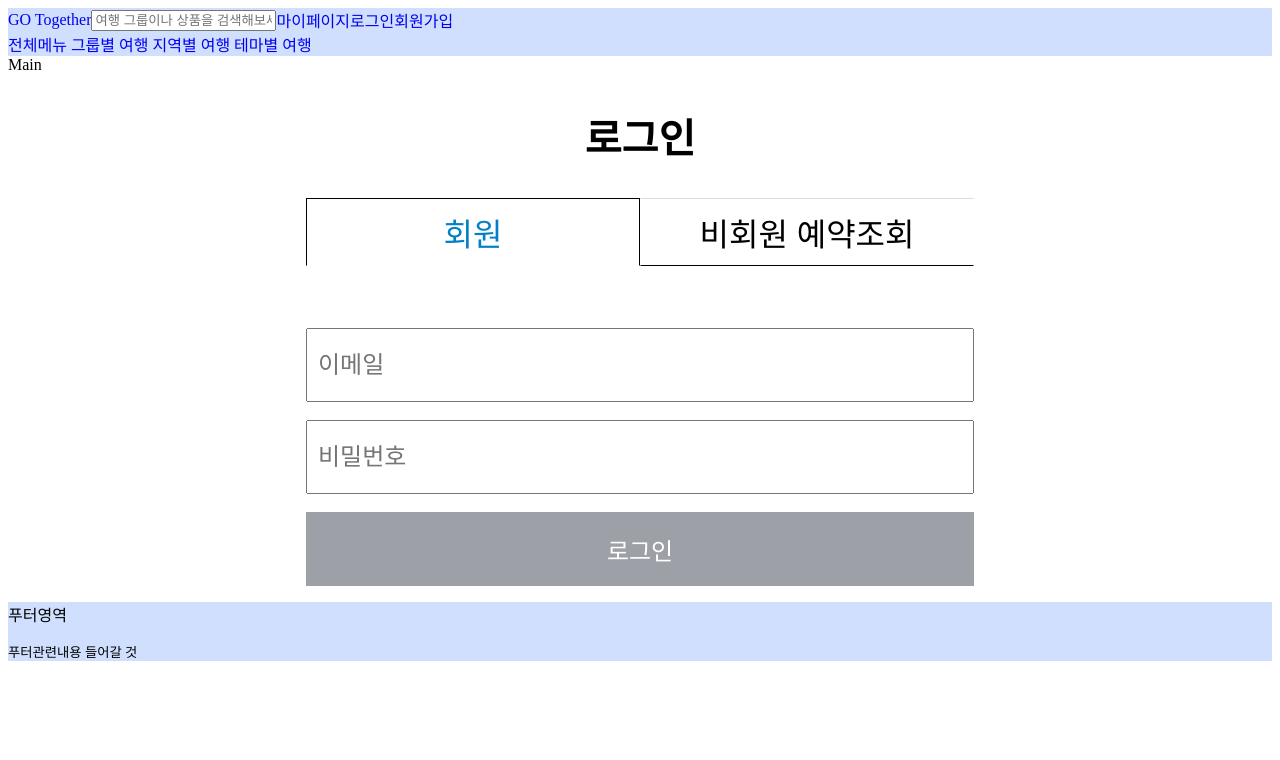
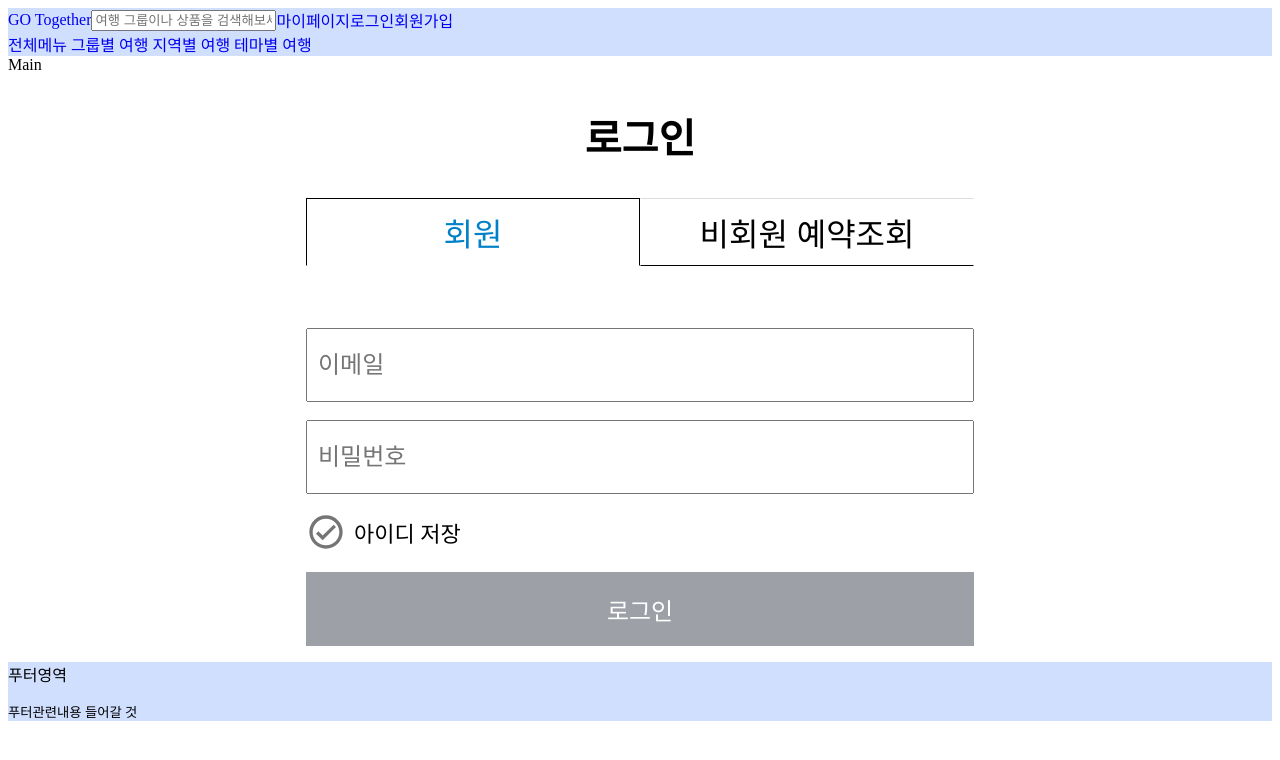
Before and after one commit to TRAVELERSTEAM/TRAVELERS-FE-USER, a React (Vite) app: page /login in a window 1280 px wide. Shown: the top 760 px of the page. Built offline with nearby package versions, Linux system fonts and the light colour scheme.

Commit message:
feat: 아이디 저장 버튼 구성/#13

```diff
--- a/src/components/login/MemberLogin.tsx
+++ b/src/components/login/MemberLogin.tsx
@@ -14,10 +14,6 @@ interface memberLogin {
   password: string;
 }
 
-const onSubmit = (data: memberLogin) => {
-  console.log(data);
-};
-
 function MemberLogin() {
   const {
     register,
@@ -28,6 +24,15 @@ function MemberLogin() {
 
   const watchEmail = watch('email');
   const watchPassword = watch('password');
+
+  const onSubmit = (data: memberLogin) => {
+    console.log(data);
+  };
+
+  const onSave = () => {
+    const saveButton = document.querySelector('.save-button');
+    saveButton!.classList.toggle('active');
+  };
 
   return (
     <FormContainer onSubmit={handleSubmit(onSubmit)}>
@@ -56,15 +61,45 @@ function MemberLogin() {
         />
         <ErrorMessage>{errors?.password?.message}</ErrorMessage>
       </InputBox>
+      <SaveButton className="save-button" onClick={onSave}>
+        <svg
+          width="40"
+          height="40"
+          viewBox="0 0 40 40"
+          fill="none"
+          xmlns="http://www.w3.org/2000/svg"
+        >
+          <path
+            d="M20.0026 3.33301C10.8026 3.33301 3.33594 10.7997 3.33594 19.9997C3.33594 29.1997 10.8026 36.6663 20.0026 36.6663C29.2026 36.6663 36.6693 29.1997 36.6693 19.9997C36.6693 10.7997 29.2026 3.33301 20.0026 3.33301ZM20.0026 33.333C12.6526 33.333 6.66927 27.3497 6.66927 19.9997C6.66927 12.6497 12.6526 6.66634 20.0026 6.66634C27.3526 6.66634 33.3359 12.6497 33.3359 19.9997C33.3359 27.3497 27.3526 33.333 20.0026 33.333ZM27.6526 12.633L16.6693 23.6163L12.3526 19.3163L10.0026 21.6663L16.6693 28.333L30.0026 14.9997L27.6526 12.633Z"
+            fill="#757575"
+          />
+        </svg>
+        <span>아이디 저장</span>
+      </SaveButton>
       <LoginButton disabled={!(watchEmail && watchPassword)}>로그인</LoginButton>
     </FormContainer>
   );
 }
 
-// 패스워드 비밀번호 표시하기
-// const [isPasswordShown, setIsPasswordShown] = useState(false);
-// const togglePasswordVisiblity = () => {
-//   setIsPasswordShown(isPasswordShown ? false : true);
-// };
+export default MemberLogin;
 
-export default MemberLogin;
+const SaveButton = styled.div`
+  border: none;
+  outline: none;
+  background-color: transparent;
+  font-size: 22px;
+  display: flex;
+  align-items: center;
+  gap: 8px;
+  padding-left: 0;
+  margin-bottom: 20px;
+  cursor: pointer;
+  &.active {
+    color: #0080c6;
+    svg {
+      path {
+        fill: #0080c6;
+      }
+    }
+  }
+`;
```
